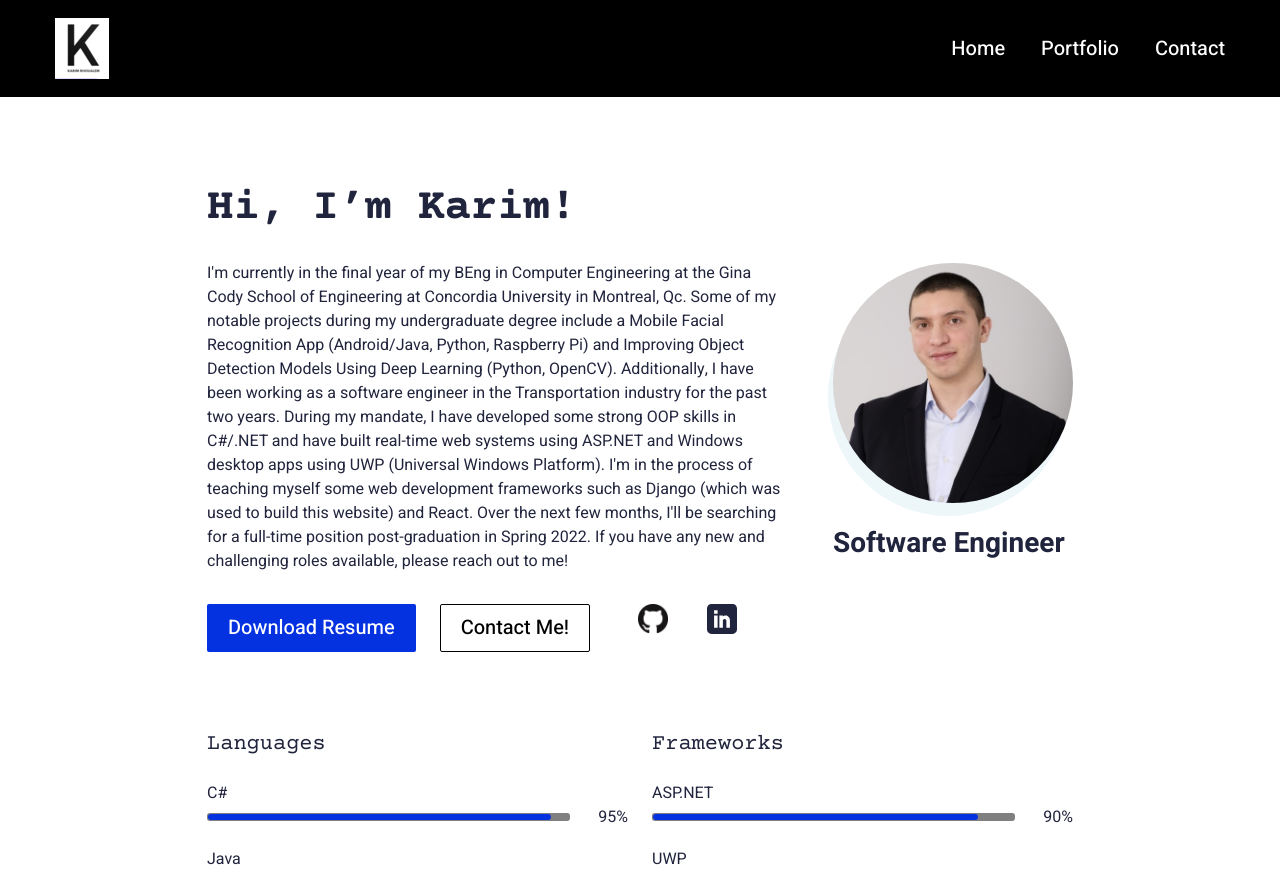
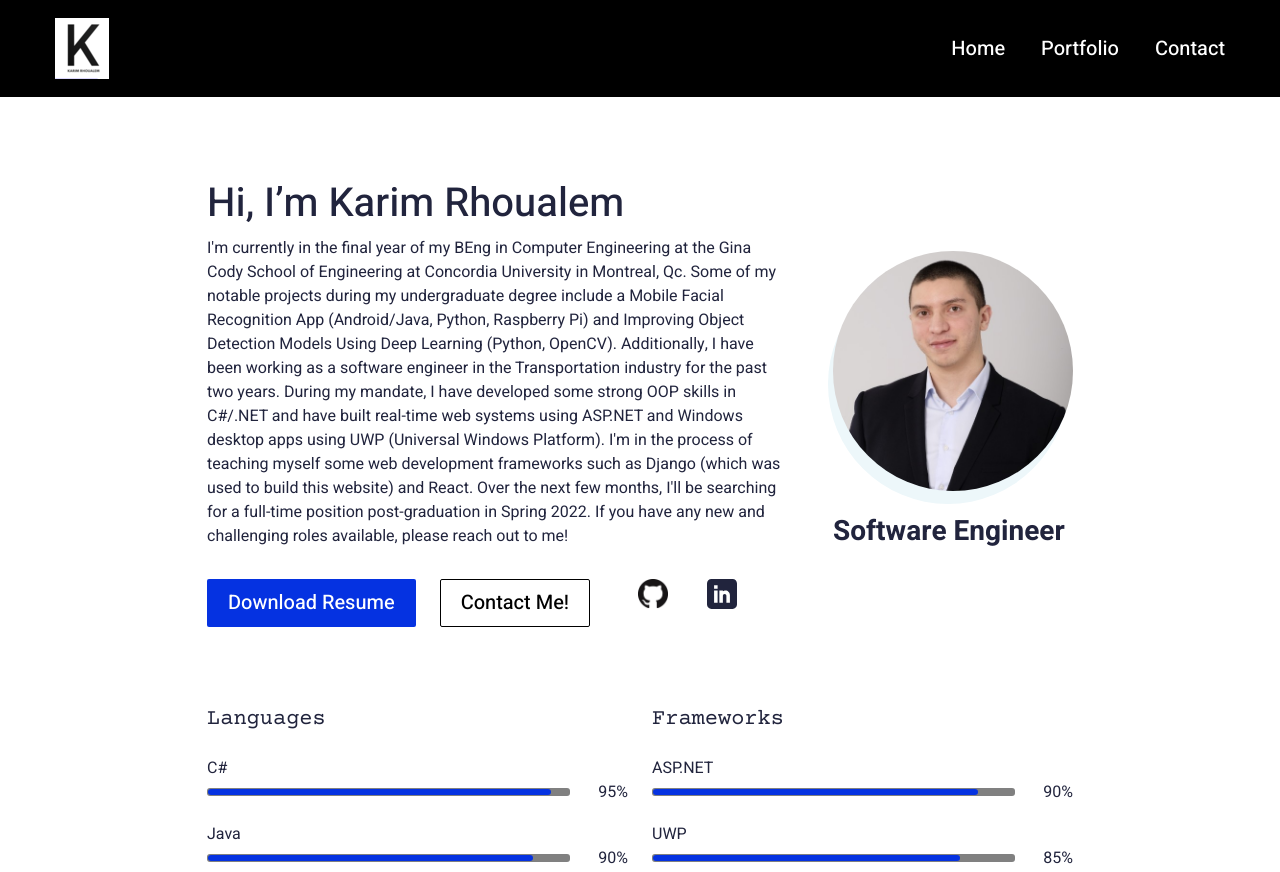
Before and after one commit to karimrhoualem/PersonalWebsite, a Django app: page / in a window 1280 px wide. Shown: the top 872 px of the page. Run offline with Django 3.2, Linux system fonts and the light colour scheme; data comes from the database, SQL or seed files in the repository; some libraries are stand-ins or nearby versions.

Commit message:
Updated cv and fixed name on home page.

```diff
--- a/main/templates/main/index.html
+++ b/main/templates/main/index.html
@@ -46,7 +46,7 @@ Start Content
         </div>
         <div class="col-md">
           <div class="bannerContent">
-            <h1 class="xlTitle pb-3">Hi, I’m {{me.first_name|title}}!</h1>
+            <h1 >Hi, I’m {{me.first_name|title}} {{me.last_name|title}}</h1>
             <p>{{me.userprofile.bio}}</p>
             <div class="bannerBtnCol">
               <div class="row">
@@ -61,6 +61,7 @@ Start Content
                     <ul class="socialCol">
                       <li><a href="https://github.com/karimrhoualem/" target="_blank"><img src="{% static 'images/GitHub-Mark-32px.png' %}" alt="..."></a></li>
                       <li><a href="https://www.linkedin.com/in/karimrhoualem/" target="_blank"><img src="{% static 'images/linkedin.svg' %}" alt="..."></a></li>
+                      <!-- <li><a href="mailto:karim.rhoualem@gmail.com" target="_blank"></a><img src="{% static 'images/email_logo.png' %}" alt="..."></li> -->
                     </ul>
                 </div>
                 </div>
--- a/static/css/style.css
+++ b/static/css/style.css
@@ -470,7 +470,7 @@ body.navToggleActive {
   padding-left: 35px;
 }
 .socialCol img {
-  max-width: 30px;
+  max-width: 50px;
   max-height: 30px;
   -o-object-fit: contain;
   object-fit: contain;
```
Also changed, not shown: static/images/email_logo.png (added), 1 other file.
